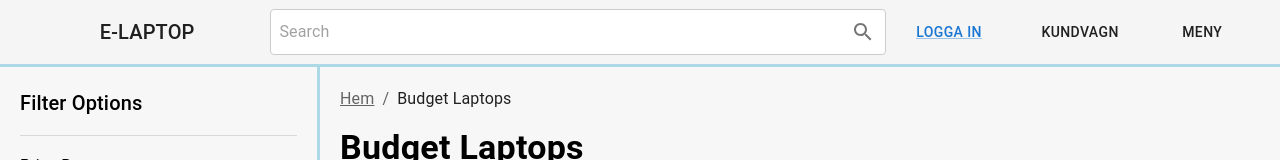
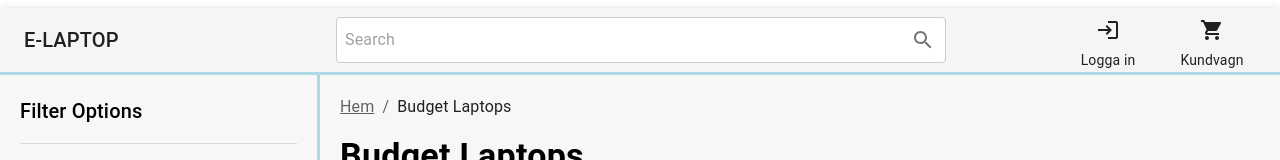
Before and after one commit to Emil-Rundgren/Fullstack-Lab, a React (Vite) app in the folder frontend/: page /productBudget in a window 1280 px wide. Shown: the top 160 px of the page. Built offline with nearby package versions, Linux system fonts and the light colour scheme; no server answers.

Commit message:
Jag tog bort componenten productOffers och jag gjorde navbaren responsiv samt så möjliggjorde jag navigering när man klickar på det olika länkarna.

```diff
--- a/frontend/src/components/Navbar.tsx
+++ b/frontend/src/components/Navbar.tsx
@@ -1,4 +1,3 @@
-// Navbar.tsx
 import React from "react";
 import AppBar from "@mui/material/AppBar";
 import Box from "@mui/material/Box";
@@ -7,10 +6,109 @@ import Typography from "@mui/material/Typography";
 import InputBase from "@mui/material/InputBase";
 import IconButton from "@mui/material/IconButton";
 import SearchIcon from "@mui/icons-material/Search";
-import Button from "@mui/material/Button";
 import Link from "@mui/material/Link";
+import ShoppingCartIcon from "@mui/icons-material/ShoppingCart";
+import LoginIcon from "@mui/icons-material/Login";
+import Grid from "@mui/material/Grid";
+import { useTheme } from "@mui/material/styles";
+import useMediaQuery from "@mui/material/useMediaQuery";
 
 const Navbar: React.FC = () => {
+  const theme = useTheme();
+  const isMobile = useMediaQuery(theme.breakpoints.down("md"));
+
+  if (!isMobile) {
+    // Desktop Layout
+    return (
+      <Box sx={{ flexGrow: 1 }}>
+        <AppBar
+          position="static"
+          color="default"
+          sx={{
+            borderBottom: "3px solid lightblue",
+            width: "100%",
+            marginTop: 1,
+          }}
+        >
+          <Toolbar>
+            <Grid container alignItems="center" spacing={2}>
+              <Grid item xs={2}>
+                <Link href="/" color="inherit" underline="none">
+                  <Typography variant="h6" component="div">
+                    E-LAPTOP
+                  </Typography>
+                </Link>
+              </Grid>
+              <Grid item xs={1} />
+              <Grid item xs={6}>
+                <Box
+                  component="form"
+                  sx={{
+                    display: "flex",
+                    alignItems: "center",
+                    backgroundColor: "white",
+                    borderRadius: 1,
+                    border: "1px solid #ccc",
+                    flexGrow: 1,
+                    width: "100%",
+                  }}
+                >
+                  <InputBase
+                    sx={{ ml: 1, flex: 1 }}
+                    placeholder="Search"
+                    inputProps={{ "aria-label": "search" }}
+                  />
+                  <IconButton
+                    type="submit"
+                    sx={{ p: "10px" }}
+                    aria-label="search"
+                  >
+                    <SearchIcon />
+                  </IconButton>
+                </Box>
+              </Grid>
+              <Grid item xs={1} />
+              <Grid item xs={1}>
+                <Link
+                  href="/LogIn"
+                  color="inherit"
+                  underline="none"
+                  sx={{
+                    display: "flex",
+                    flexDirection: "column",
+                    alignItems: "center",
+                  }}
+                >
+                  <IconButton color="inherit">
+                    <LoginIcon />
+                  </IconButton>
+                  <Typography variant="body2">Logga in</Typography>
+                </Link>
+              </Grid>
+              <Grid item xs={1}>
+                <Link
+                  href="/Cart"
+                  color="inherit"
+                  underline="none"
+                  sx={{
+                    display: "flex",
+                    flexDirection: "column",
+                    alignItems: "center",
+                  }}
+                >
+                  <IconButton color="inherit">
+                    <ShoppingCartIcon />
+                  </IconButton>
+                  <Typography variant="body2">Kundvagn</Typography>
+                </Link>
+              </Grid>
+            </Grid>
+          </Toolbar>
+        </AppBar>
+      </Box>
+    );
+  } else {
+    // Mobile Layout
     return (
       <Box sx={{ flexGrow: 1 }}>
         <AppBar
@@ -21,23 +119,57 @@ const Navbar: React.FC = () => {
           <Toolbar
             sx={{
               display: "flex",
-            justifyContent: "center",
+              flexDirection: "column",
               alignItems: "center",
             }}
           >
-          <Box sx={{ flex: 2, textAlign: "center" }}>
+            <Box
+              sx={{
+                display: "flex",
+                width: "100%",
+                justifyContent: "space-between",
+                alignItems: "center",
+              }}
+            >
+              <Link href="/" color="inherit" underline="none">
                 <Typography variant="h6" component="div">
                   E-LAPTOP
                 </Typography>
-          </Box>
-          <Box
+              </Link>
+              <Box sx={{ display: "flex", alignItems: "center" }}>
+                <Link
+                  href="/LogIn"
+                  color="inherit"
+                  underline="none"
                   sx={{
-              flex: 5,
                     display: "flex",
-              justifyContent: "center",
+                    flexDirection: "column",
+                    alignItems: "center",
+                    marginRight: 2,
+                  }}
+                >
+                  <IconButton color="inherit">
+                    <LoginIcon />
+                  </IconButton>
+                  <Typography variant="body2">Logga in</Typography>
+                </Link>
+                <Link
+                  href="/Cart"
+                  color="inherit"
+                  underline="none"
+                  sx={{
+                    display: "flex",
+                    flexDirection: "column",
                     alignItems: "center",
                   }}
                 >
+                  <IconButton color="inherit">
+                    <ShoppingCartIcon />
+                  </IconButton>
+                  <Typography variant="body2">Kundvagn</Typography>
+                </Link>
+              </Box>
+            </Box>
             <Box
               component="form"
               sx={{
@@ -46,8 +178,8 @@ const Navbar: React.FC = () => {
                 backgroundColor: "white",
                 borderRadius: 1,
                 border: "1px solid #ccc",
-                flexGrow: 1,
-                maxWidth: "100%",
+                width: "100%",
+                marginTop: 1,
               }}
             >
               <InputBase
@@ -59,20 +191,11 @@ const Navbar: React.FC = () => {
                 <SearchIcon />
               </IconButton>
             </Box>
-          </Box>
-          <Box
-            sx={{ flex: 3, display: "flex", justifyContent: "space-around" }}
-          >
-            <Button color="inherit" href="/LogIn">
-              <Link>Logga in</Link>
-            </Button>
-            <Button color="inherit">Kundvagn</Button>
-            <Button color="inherit">Meny</Button>
-          </Box>
           </Toolbar>
         </AppBar>
       </Box>
     );
+  }
 };
 
 export default Navbar;
--- a/frontend/src/components/PopularOffers.tsx
+++ /dev/null
@@ -1,29 +0,0 @@
-import React from "react";
-import ProductCard from "./ProductCard";
-import Typography from "@mui/material/Typography";
-import Box from "@mui/material/Box";
-import Grid from "@mui/material/Grid";
-
-// The PopularOffers component is made up of a responsive grid-layout based on the PopularCard component
-const PopularOffers: React.FC = () => {
-  return (
-    <Box sx={{ padding: "20px", backgroundColor: "#f7f7f7" }}>
-      <Typography
-        variant="h4"
-        gutterBottom
-        sx={{ textAlign: "center", fontWeight: 600, mb: 6 }}
-      >
-        Våra populäraste erbjudanden
-      </Typography>
-      <Grid container spacing={2}>
-        {Array.from(Array(12).keys()).map((_, index) => (
-          <Grid item xs={12} sm={6} md={3} xl={2} key={index}>
-            <ProductCard />
-          </Grid>
-        ))}
-      </Grid>
-    </Box>
-  );
-};
-
-export default PopularOffers;
--- a/frontend/src/pages/Home.tsx
+++ b/frontend/src/pages/Home.tsx
@@ -1,14 +1,12 @@
 import React from "react";
 import Banner from "../components/Banner";
 import CategorySection from "../components/CategorySection";
-import PopularOffers from "../components/PopularOffers";
 
 const Home: React.FC = () => {
   return (
     <div>
       <Banner />
       <CategorySection />
-      <PopularOffers />
     </div>
   );
 };
```
Lines whose indentation alone changed are shown as unchanged.
